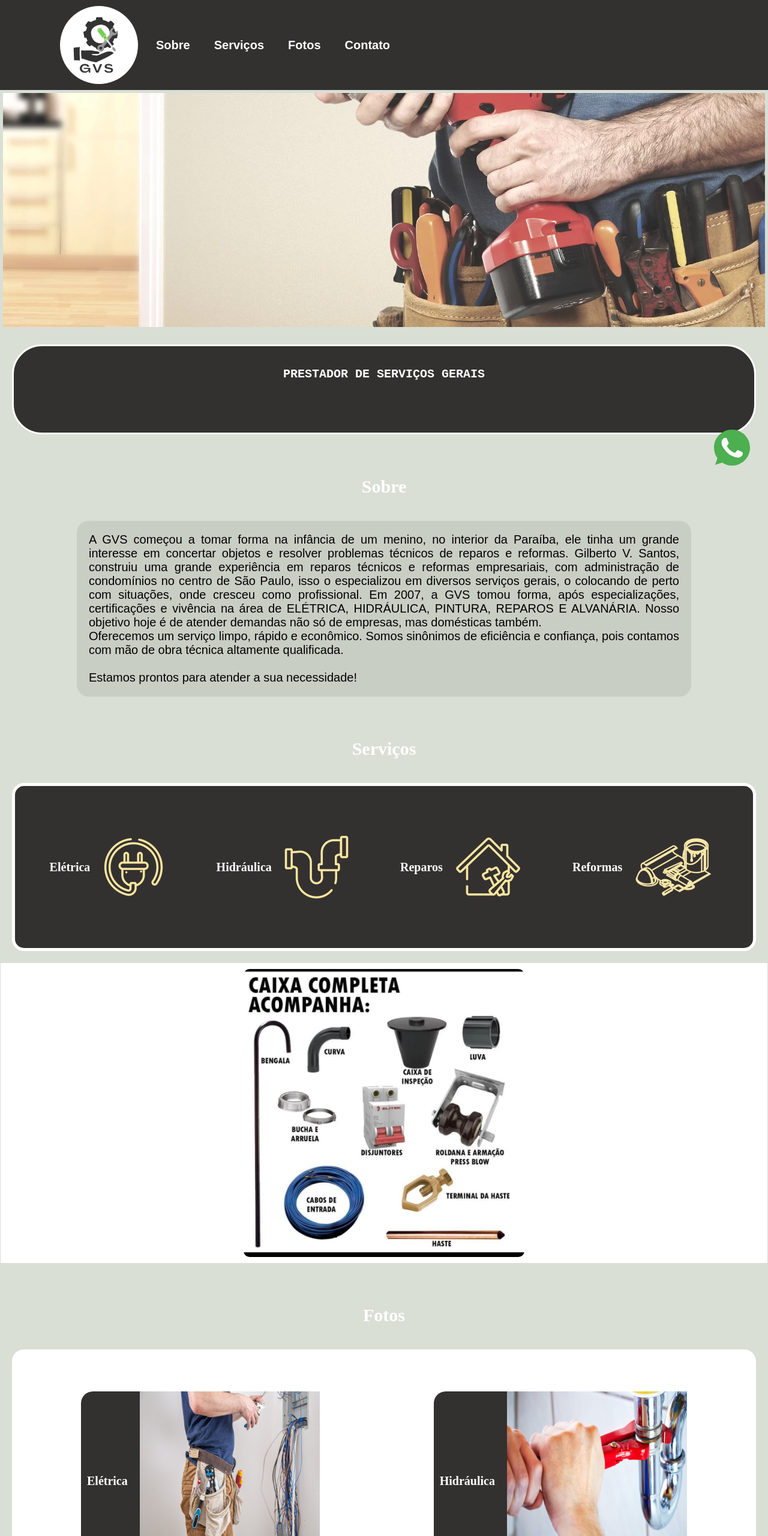
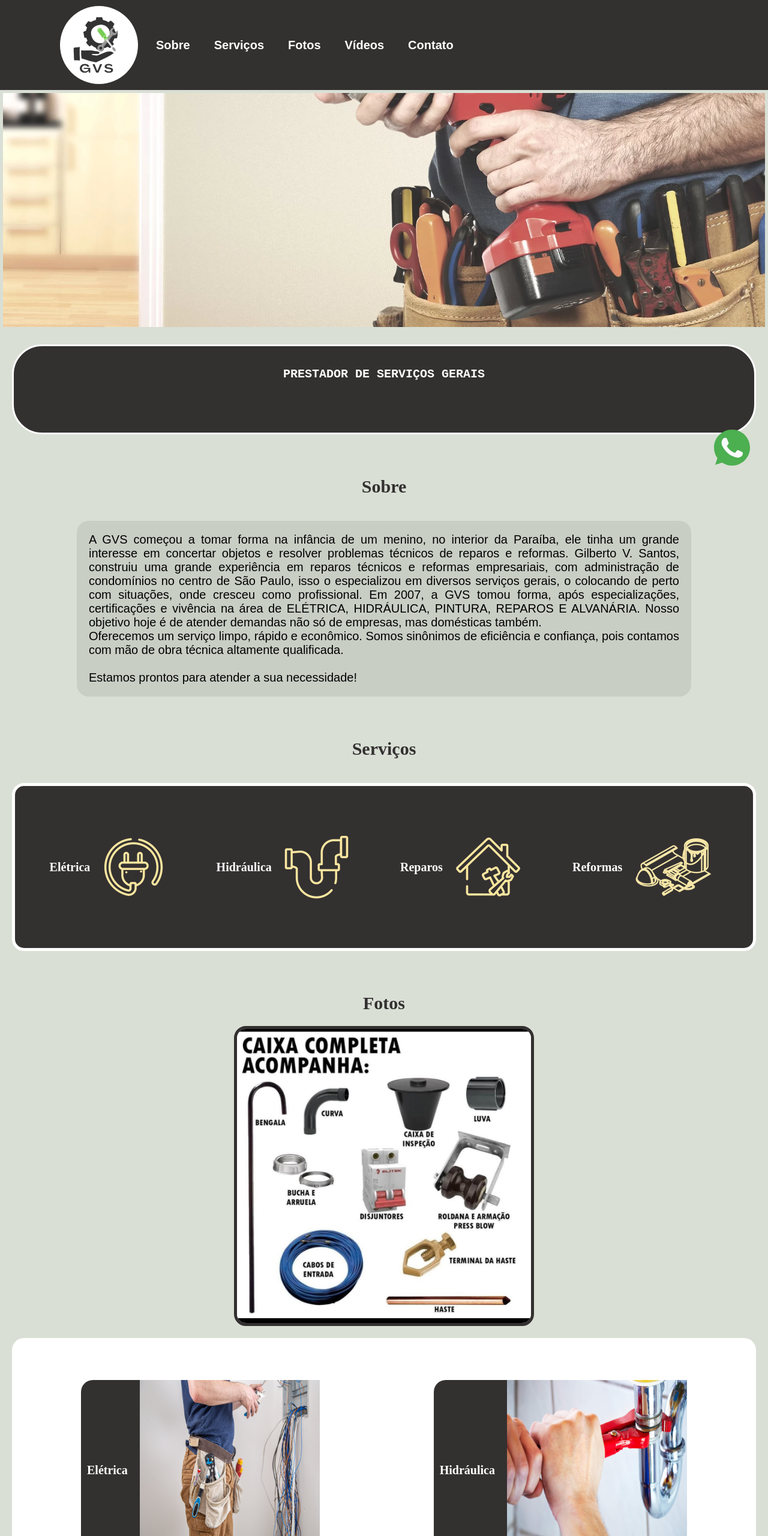
Before and after one commit to Aironys1/GVS-SERVI-OS, a plain HTML site: page index.html in a window 1280 px wide. Shown: the top 2560 px of the page at 60% size. Drawn offline with Linux system fonts and the light colour scheme.

Commit message:
Atualização

```diff
--- a/css/principal.css
+++ b/css/principal.css
@@ -124,7 +124,7 @@ h2{
     font-size:30px;
     padding:20px;
     margin-top:50px;
-    color: white;
+    color: #333030;
 
 }
 
@@ -189,16 +189,17 @@ h2{
 
 /*Galeria de Fotos*/
 .meu-carrossel{
-    background-color: #ffffff;
+    background-color:#d9dfd5;
     display: flex;
     justify-content: center;
     margin:1px;
+    max-height: 500px;
 }
 .meu-carrossel img {
-    padding: 10px;
-  max-width: 500px;
-  max-height: 500px;
+  width: auto;
   border-radius: 20px;
+  width: 500px;
+  border: 5px solid #333030;
 }
 
 
@@ -241,7 +242,7 @@ footer{
 
     .contatos {
         display: block;
-        padding: 5px;
+        padding:1px;
     }
     .contatos div{
         text-align: center;
--- a/index.html
+++ b/index.html
@@ -43,6 +43,7 @@
       <li><a href="#sobre">Sobre</a></li>
       <li><a href="#servicos">Serviços</a></li>
       <li><a href="#fotos">Fotos</a></li>
+      <li><a href="#videos">Vídeos</a></li>
       <li><a href="#contato">Contato</a></li>
     </ul>
 
@@ -99,7 +100,7 @@
       <img src="img/reformas.png" alt="reformas" />
     </div>
   </div>
-
+  <h2 id="fotos">Fotos</h2>
    <!--Carrosel de imagens-->
    <div class="meu-carrossel">
     <img src="img/logo.png" alt="">
@@ -107,7 +108,6 @@
     <img src="imgServicos/anuncio1.jpeg"/>
     <img src="imgServicos/giba2.jpeg" alt="">
     <img src="imgServicos/foto1.jpeg"/>
-    <img src="imgServicos/microondas2.jpeg" alt="">
     <img src="imgServicos/giba3.jpeg" alt="">
     <img src="imgServicos/foto2.jpeg" alt="">
     <img src="imgServicos/giba4.jpeg" alt="">
@@ -118,7 +118,7 @@
 
   </div>
 
-  <h2 id="fotos">Fotos</h2>
+
   <div class="container-servicos2">
     <div class="servicos-conteudo">
       <h4>Elétrica</h4>
@@ -140,7 +140,7 @@
       <img class="galeria4" src="img2/reforma.jpg" alt="reformas" />
     </div>
   </div>
-
+  <h2 id="videos">Vídeos</h2>
   <div class="videos">
     <video controls src="imgServicos/microondasVideo.mp4" width="640" height="360" autoplay loop muted>
       Seu navegador não suporta a tag de vídeo.
@@ -150,7 +150,7 @@
 
 
   <footer>
-    <h2 id="contato">Contato</h2>
+    <h2 style="color: aliceblue;" id="contato">Contato</h2>
 
     <div class="contatos">
       <div class="whats">
```
